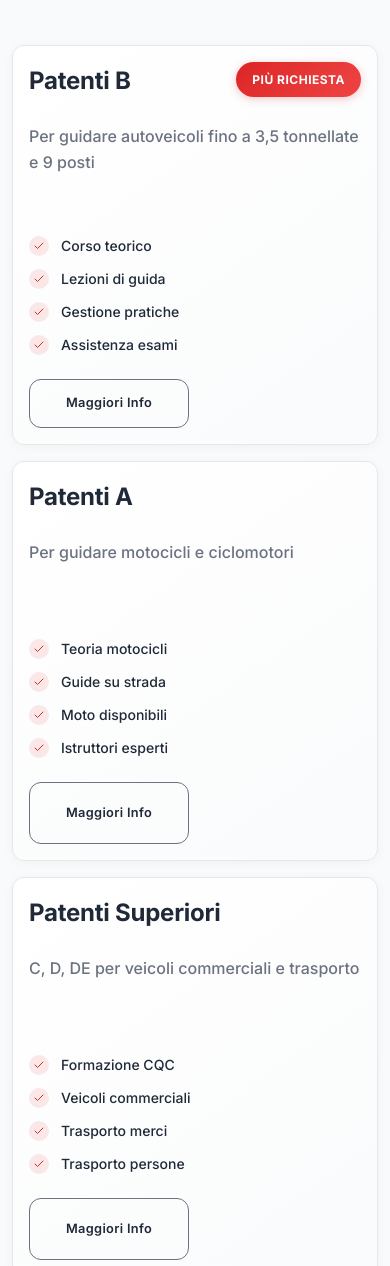
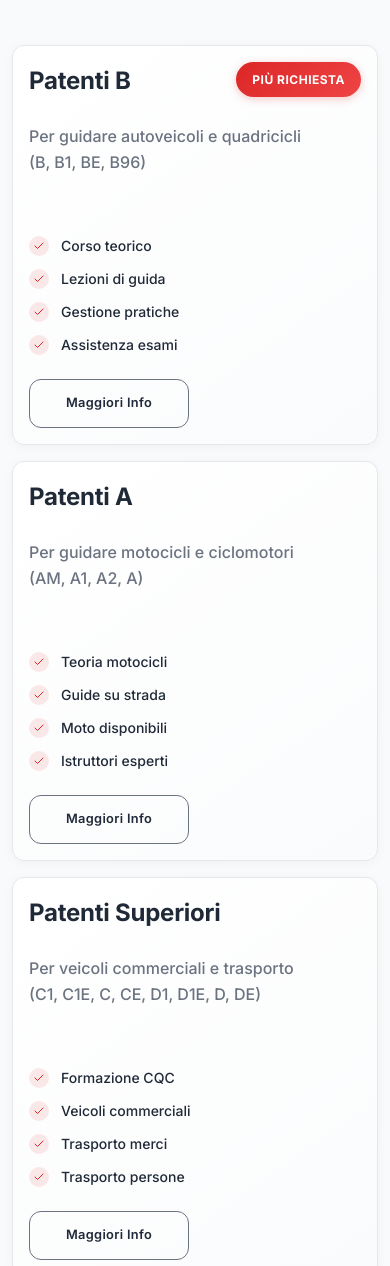
Before and after one commit to ByFalco/autoscuola-carbonin, a plain HTML site: page index.html in a window 390 px wide. Shown: the part 2710-3976 px from the top of the page. Drawn offline with Linux system fonts and the light colour scheme.

Commit message:
fix patenti ui mobile

```diff
--- a/index.html
+++ b/index.html
@@ -280,7 +280,7 @@
                             <h3 class="license__title">Patenti B</h3>
                             <div class="license__badge">Più Richiesta</div>
                         </div>
-                        <p class="license__description">Per guidare autoveicoli fino a 3,5 tonnellate e 9 posti</p>
+                        <p class="license__description">Per guidare autoveicoli e quadricicli<br>(B, B1, BE, B96)</p>
                         <ul class="license__features">
                             <li>Corso teorico</li>
                             <li>Lezioni di guida</li>
@@ -293,7 +293,7 @@
                         <div class="license__header">
                             <h3 class="license__title">Patenti A</h3>
                         </div>
-                        <p class="license__description">Per guidare motocicli e ciclomotori</p>
+                        <p class="license__description">Per guidare motocicli e ciclomotori<br>(AM, A1, A2, A)</p>
                         <ul class="license__features">
                             <li>Teoria motocicli</li>
                             <li>Guide su strada</li>
@@ -306,7 +306,7 @@
                         <div class="license__header">
                             <h3 class="license__title">Patenti Superiori</h3>
                         </div>
-                        <p class="license__description">C, D, DE per veicoli commerciali e trasporto</p>
+                        <p class="license__description">Per veicoli commerciali e trasporto<br>(C1, C1E, C, CE, D1, D1E, D, DE)</p>
                         <ul class="license__features">
                             <li>Formazione CQC</li>
                             <li>Veicoli commerciali</li>
```
